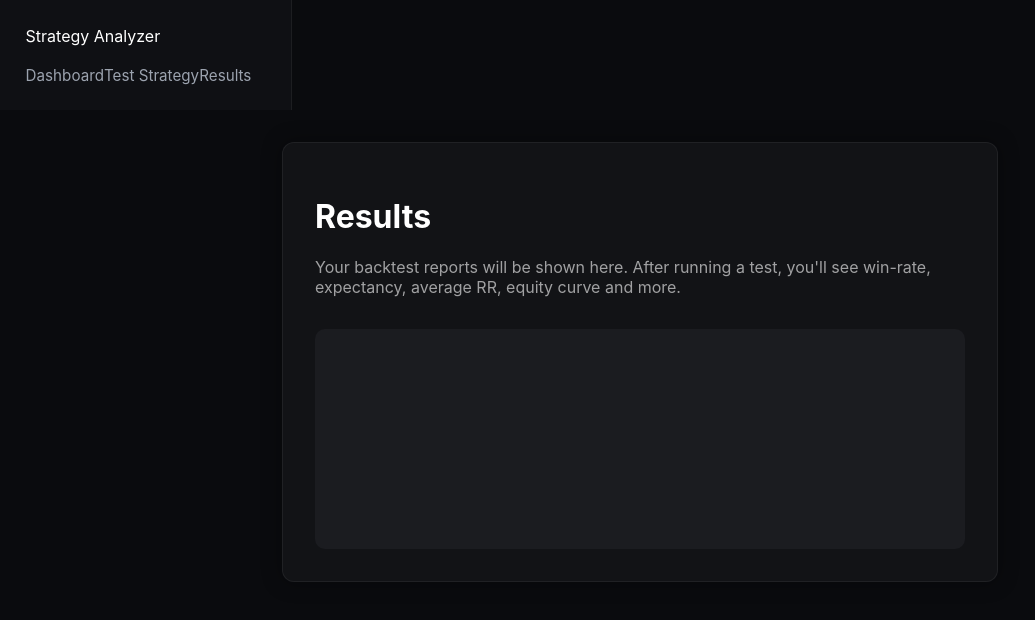
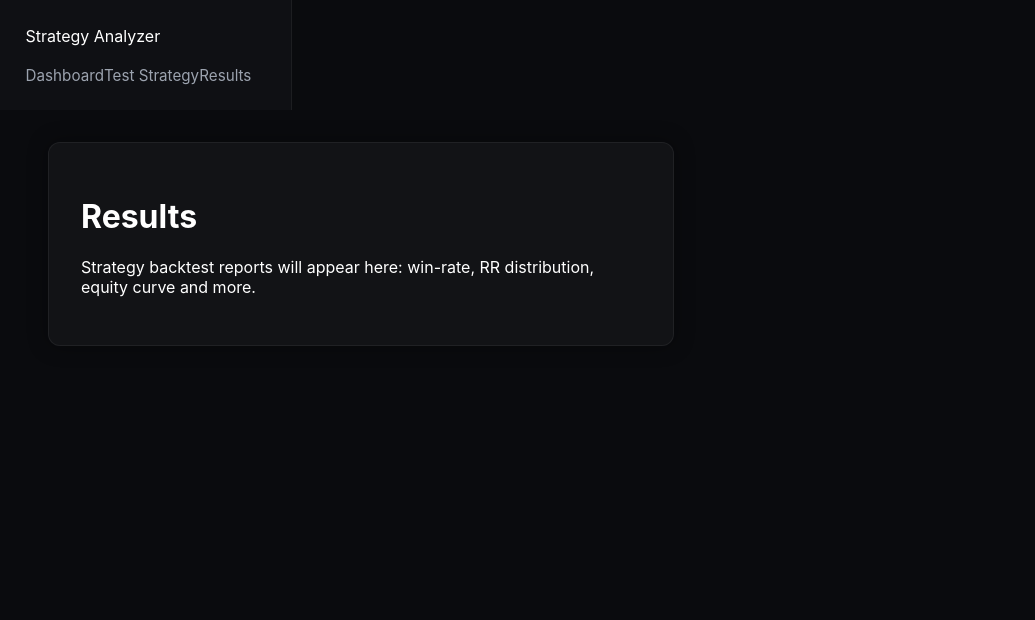
Before and after one commit to niv223/strategy-analyzer1, a React (Vite) app: page /app/results in a window 1280 px wide. Shown: the top 620 px of the page, without its empty margins (0-1035 px from the left). Built offline with nearby package versions, Linux system fonts and the light colour scheme.

Commit message:
Update Results.jsx

```diff
--- a/src/pages/Results.jsx
+++ b/src/pages/Results.jsx
@@ -1,19 +1,13 @@
 export default function Results() {
   return (
-    <div className="page" style={{ display:"flex", justifyContent:"center" }}>
-      <div className="form-card" style={{ width:"100%", maxWidth:"650px" }}>
-        <h1>Results</h1>
-        <p style={{ opacity:.6 }}>
-          Your backtest reports will be shown here. After running a test,
-          you'll see win-rate, expectancy, average RR, equity curve and more.
+    <div className="page page-center">
+      <div className="form-card form-animate">
+        <h1 className="page-title">Results</h1>
+        <p className="page-subtitle">
+          Strategy backtest reports will appear here: win-rate, RR distribution, equity curve and more.
         </p>
 
-        <div style={{
-          height:"220px",
-          background:"#1b1c20",
-          borderRadius:"10px",
-          marginTop:"2rem"
-        }}></div>
+        <div className="results-placeholder" />
       </div>
     </div>
   );
```
